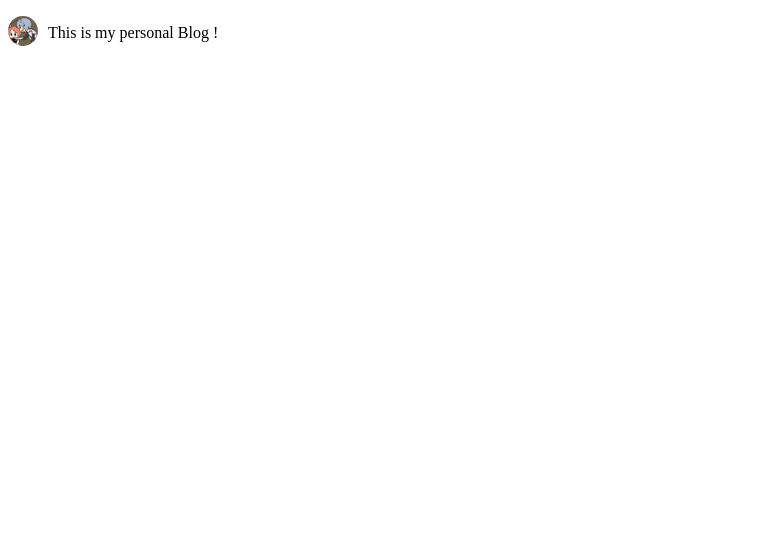
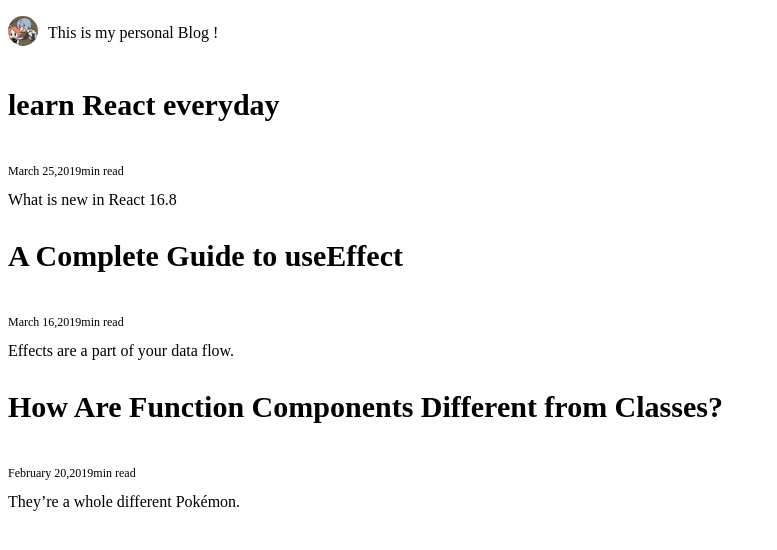
Before and after one commit to HideOnBushTuT/blog, a React app: page /article/15 in a window 1280 px wide. Shown: the top 550 px of the page, without its empty margins (0-777 px from the left). Built offline with nearby package versions, Linux system fonts and the light colour scheme.

Commit message:
Add ArticleList

```diff
--- /dev/null
+++ b/src/Views/Home/ArticleList/ArticleItem.jsx
@@ -0,0 +1,16 @@
+import React from 'react';
+
+const ArticleItem = ({ title, date, readTime, subtitle }) => {
+    return (
+        <div className="articleItem" style={{ display: 'flex', flexDirection: 'column', justifyContent: 'flex-start', alignItems: 'flex-start' }}>
+            <a><p style={{ fontSize: '30px', fontWeight: 'bold' }}>{title}</p></a>
+            <div style={{ display: 'flex', flexDirection: 'row', justifyContent: 'flex-start'}}>
+                <p style={{ fontSize: '12px', fontWeight: 'normal' }}>{date} </p>
+                <p style={{ fontSize: '12px', fontWeight: 'normal' }}>{readTime} min read</p>
+            </div>
+            <p3>{subtitle}</p3>
+        </div>
+    );
+}
+
+export default ArticleItem;
--- /dev/null
+++ b/src/Views/Home/ArticleList/ArticleList.jsx
@@ -0,0 +1,23 @@
+import React from 'react';
+
+import AritcleItem from './ArticleItem';
+
+const articles = [
+    { 'title': 'learn React everyday ', 'date': 'March 25,2019', 'time': 4, 'subtitle': 'What is new in React 16.8' },
+    { 'title': 'A Complete Guide to useEffect', 'date': 'March 16,2019', 'time': 15, 'subtitle': 'Effects are a part of your data flow.' },
+    { 'title': 'How Are Function Components Different from Classes?', 'date': 'February 20,2019', 'time': 20, 'subtitle': 'They’re a whole different Pokémon.' },
+];
+
+const ArticleList = () => {
+    return (
+        <div className="ArticleList">
+            {
+                articles.map((article) => (
+                   <AritcleItem key={article.title} title={article.title} date={article.date} time={article.time} subtitle={article.subtitle} />
+                ))
+            }
+        </div>
+    );
+};
+
+export default ArticleList;
--- a/src/Views/Home/Home.jsx
+++ b/src/Views/Home/Home.jsx
@@ -2,12 +2,14 @@ import React from 'react';
 
 import Header from './Header';
 import PersonInfo from './PersonInfo';
+import ArticleList from './ArticleList/ArticleList';
 
 const Home = () => {
     return (
         <div style={{ display: 'flex', flexDirection: 'column' }}>
             {/* <Header /> */}
             <PersonInfo />
+            <ArticleList />
         </div>
     );
 };
--- a/src/Views/Home/PersonInfo.jsx
+++ b/src/Views/Home/PersonInfo.jsx
@@ -1,6 +1,6 @@
 import React from 'react';
 
-import logo from '../../Asserts/Head/logo.png';
+import logo from '../../Asserts/images/Head/logo.png';
 
 const PersonInfo = () => {
     return (
```
Also changed, not shown: src/Asserts/Articles/test.md (added, +7 -0 lines), src/Asserts/Images/Head/logo.png (renamed from src/Asserts/Head/logo.png).
